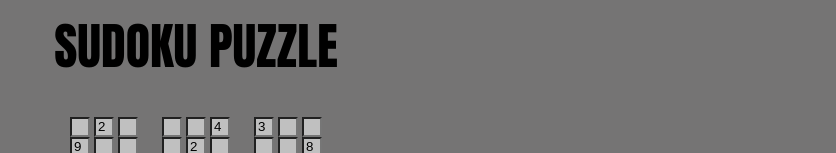
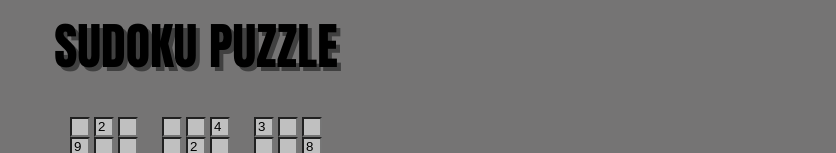
Before and after one commit to ScomosLastName/Basic-Sudoku-Puzzle-html-js-css, a plain HTML site: page Scripts/index.html in a window 1280 px wide. Shown: the top 153 px of the page, without its empty margins (444-1280 px from the left). Drawn offline with Linux system fonts and the light colour scheme.

Commit message:
h1 Text Shadow Update
Added text shadow to the h1 element

```diff
--- a/Scripts/main.css
+++ b/Scripts/main.css
@@ -1,5 +1,3 @@
-
-/* Put the CSS Styles for your puzzle here */
 input {
   width: 20px;
   height: 20px;
@@ -20,6 +18,7 @@ img {
 h1 {
   font-family: Impact, Charcoal, sans-serif;
   font-size: 50px;
+  text-shadow: 4px 4px #404040;
 }
 button {
   background-color: rgb(200, 200, 200)
```
